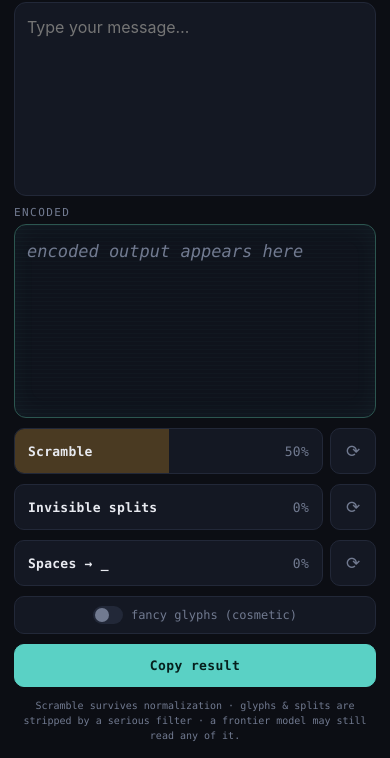
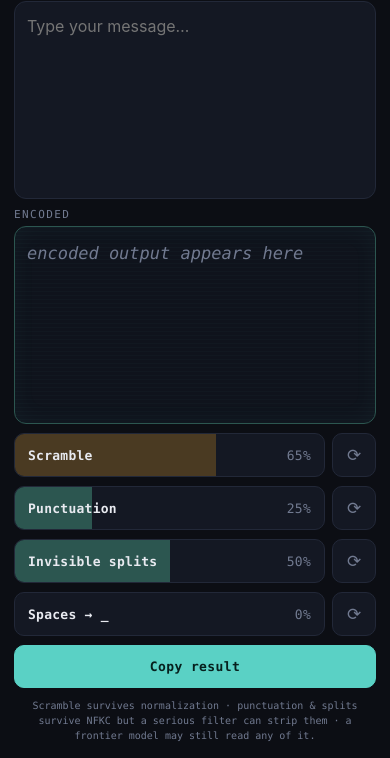
Before and after one commit to Benn25/glyph-encoder, a plain HTML site: page index.html in a window 390 px wide. Shown: the part 86-844 px from the top of the page. Drawn offline with Linux system fonts and the light colour scheme.

Commit message:
Add files via upload

```diff
--- a/index.html
+++ b/index.html
@@ -21,22 +21,22 @@
   body{background:var(--bg);color:var(--ink);font-family:var(--sans);
     display:flex;flex-direction:column;min-height:100dvh;
     padding:env(safe-area-inset-top) env(safe-area-inset-right) env(safe-area-inset-bottom) env(safe-area-inset-left)}
-  header{padding:14px 18px 2px}
+  header{padding:13px 18px 2px}
   .brand{display:flex;align-items:baseline;gap:10px;flex-wrap:wrap}
   .brand h1{font-size:21px;font-weight:800;letter-spacing:-.02em;margin:0}
   .brand h1 .b{color:var(--amber)}
   .brand .tag{font-family:var(--mono);font-size:10px;color:var(--muted);letter-spacing:.05em}
-  main{flex:1;display:flex;flex-direction:column;gap:10px;padding:8px 14px 14px;min-height:0}
+  main{flex:1;display:flex;flex-direction:column;gap:9px;padding:8px 14px 14px;min-height:0}
 
   .field{display:flex;flex-direction:column;gap:5px;flex:1;min-height:0}
   .label{font-family:var(--mono);font-size:11px;letter-spacing:.13em;text-transform:uppercase;
     color:var(--muted);display:flex;justify-content:space-between;align-items:center}
   textarea{flex:1;width:100%;resize:none;border-radius:12px;border:1px solid var(--line);
     background:var(--panel);color:var(--ink);font-family:var(--sans);
-    font-size:16px;line-height:1.5;padding:12px;outline:none;min-height:60px}
+    font-size:16px;line-height:1.5;padding:12px;outline:none;min-height:56px}
   textarea:focus{border-color:var(--amber)}
 
-  .out-wrap{position:relative;flex:1;min-height:88px}
+  .out-wrap{position:relative;flex:1;min-height:84px}
   #out{height:100%;width:100%;border-radius:12px;border:1px solid var(--teal-dim);
     background:repeating-linear-gradient(0deg,transparent 0,transparent 3px,rgba(90,209,197,.025) 3px,rgba(90,209,197,.025) 4px),var(--panel-2);
     color:var(--ink);font-family:var(--mono);font-size:17px;line-height:1.7;
@@ -44,36 +44,23 @@
     box-shadow:inset 0 0 24px rgba(90,209,197,.05)}
   #out:empty::before{content:"encoded output appears here";color:var(--muted);font-style:italic}
 
-  /* Blender-style slider: label + value inside the track, drag anywhere */
   .srow{display:flex;gap:7px;align-items:stretch}
-  .slider{flex:1;position:relative;height:46px;border-radius:10px;border:1px solid var(--line);
+  .slider{flex:1;position:relative;height:44px;border-radius:10px;border:1px solid var(--line);
     background:var(--panel);overflow:hidden;cursor:ew-resize;touch-action:none;user-select:none}
   .slider:focus{outline:none;border-color:var(--ink)}
-  .fill{position:absolute;left:0;top:0;bottom:0;width:50%;background:var(--amber-dim);transition:width .03s linear}
+  .fill{position:absolute;left:0;top:0;bottom:0;width:50%;background:var(--amber-dim)}
   .slider.teal .fill{background:var(--teal-dim)}
   .slabel{position:absolute;inset:0;display:flex;align-items:center;justify-content:space-between;
     padding:0 13px;font-family:var(--mono);font-size:13px;font-weight:700;letter-spacing:.02em;
     color:var(--ink);pointer-events:none}
   .slabel .sval{color:var(--muted);font-weight:400}
-  .slider:active .fill{transition:none}
-  .dice{width:46px;flex:none;border-radius:10px;border:1px solid var(--line);background:var(--panel);
+  .dice{width:44px;flex:none;border-radius:10px;border:1px solid var(--line);background:var(--panel);
     color:var(--muted);font-size:17px;cursor:pointer;transition:all .12s;display:flex;align-items:center;justify-content:center}
   .dice:active{transform:translateY(1px);color:var(--ink);border-color:var(--teal-dim)}
 
-  .row{display:flex;gap:7px;align-items:stretch}
-  .toggle{flex:1;display:flex;align-items:center;justify-content:center;gap:8px;
-    font-family:var(--mono);font-size:12px;color:var(--muted);cursor:pointer;user-select:none;
-    padding:9px 8px;border:1px solid var(--line);border-radius:10px;background:var(--panel)}
-  .sw{width:30px;height:18px;border-radius:9px;background:var(--line);position:relative;transition:background .15s;flex:none}
-  .sw::after{content:"";position:absolute;top:2px;left:2px;width:14px;height:14px;border-radius:50%;background:var(--muted);transition:all .15s}
-  .toggle[aria-pressed="true"] .sw{background:var(--teal-dim)}
-  .toggle[aria-pressed="true"] .sw::after{left:14px;background:var(--teal)}
-  .toggle[aria-pressed="true"]{color:var(--ink);border-color:var(--teal-dim)}
-  .cap{font-family:var(--mono);font-size:10px;color:var(--muted);padding:0 2px}
-
   .btn{font-family:var(--mono);font-size:13px;font-weight:700;letter-spacing:.03em;
     padding:13px 14px;border-radius:10px;border:1px solid var(--teal);background:var(--teal);color:#06201d;
-    cursor:pointer;transition:all .12s;display:flex;align-items:center;justify-content:center;gap:7px;flex:1}
+    cursor:pointer;transition:all .12s;display:flex;align-items:center;justify-content:center;gap:7px;width:100%}
   .btn:active{transform:translateY(1px)}
   .btn.copied{background:var(--amber);border-color:var(--amber);color:#1a1206}
   .hint{font-family:var(--mono);font-size:10px;color:var(--muted);text-align:center;line-height:1.5;padding:1px 4px}
@@ -97,13 +84,19 @@
 
   <div class="srow">
     <div class="slider" id="sl-str" role="slider" aria-label="Scramble" aria-valuemin="0" aria-valuemax="100" tabindex="0">
-      <div class="fill"></div><div class="slabel"><span>Scramble</span><span class="sval">50%</span></div>
+      <div class="fill"></div><div class="slabel"><span>Scramble</span><span class="sval">65%</span></div>
     </div>
     <button class="dice" id="rnd-str" aria-label="Randomize scramble">⟳</button>
   </div>
   <div class="srow">
+    <div class="slider teal" id="sl-pun" role="slider" aria-label="Punctuation" aria-valuemin="0" aria-valuemax="100" tabindex="0">
+      <div class="fill"></div><div class="slabel"><span>Punctuation</span><span class="sval">25%</span></div>
+    </div>
+    <button class="dice" id="rnd-pun" aria-label="Randomize punctuation">⟳</button>
+  </div>
+  <div class="srow">
     <div class="slider teal" id="sl-spl" role="slider" aria-label="Invisible splits" aria-valuemin="0" aria-valuemax="100" tabindex="0">
-      <div class="fill"></div><div class="slabel"><span>Invisible splits</span><span class="sval">0%</span></div>
+      <div class="fill"></div><div class="slabel"><span>Invisible splits</span><span class="sval">50%</span></div>
     </div>
     <button class="dice" id="rnd-spl" aria-label="Randomize invisible splits">⟳</button>
   </div>
@@ -114,40 +107,20 @@
     <button class="dice" id="rnd-usc" aria-label="Randomize spaces to underscore">⟳</button>
   </div>
 
-  <div class="row">
-    <button class="toggle" id="glyph" aria-pressed="false"><span class="sw"></span>fancy glyphs (cosmetic)</button>
-  </div>
-  <div class="row"><button class="btn" id="copy">Copy result</button></div>
-  <div class="hint">Scramble survives normalization · glyphs &amp; splits are stripped by a serious filter · a frontier model may still read any of it.</div>
+  <button class="btn" id="copy">Copy result</button>
+  <div class="hint">Scramble survives normalization · punctuation &amp; splits survive NFKC but a serious filter can strip them · a frontier model may still read any of it.</div>
 </main>
 
 <script>
-/* ---------- glyph engine ---------- */
-const MATH={bold:{up:0x1D400,lo:0x1D41A,holes:{}},italic:{up:0x1D434,lo:0x1D44E,holes:{h:'\u210E'}},
-  script:{up:0x1D49C,lo:0x1D4B6,holes:{B:'\u212C',E:'\u2130',F:'\u2131',H:'\u210B',I:'\u2110',L:'\u2112',M:'\u2133',R:'\u211B',e:'\u212F',g:'\u210A',o:'\u2134'}},
-  boldScript:{up:0x1D4D0,lo:0x1D4EA,holes:{}},
-  fraktur:{up:0x1D504,lo:0x1D51E,holes:{C:'\u212D',H:'\u210C',I:'\u2111',R:'\u211C',Z:'\u2128'}},
-  doubleStruck:{up:0x1D538,lo:0x1D552,holes:{C:'\u2102',H:'\u210D',N:'\u2115',P:'\u2119',Q:'\u211A',R:'\u211D',Z:'\u2124'}},
-  sans:{up:0x1D5A0,lo:0x1D5BA,holes:{}},sansBold:{up:0x1D5D4,lo:0x1D5EE,holes:{}},mono:{up:0x1D670,lo:0x1D68A,holes:{}}};
-function mathGlyph(ch,k){const s=MATH[k];if(s.holes[ch])return s.holes[ch];
-  const up=ch>='A'&&ch<='Z',lo=ch>='a'&&ch<='z';if(!up&&!lo)return null;
-  return String.fromCodePoint((up?s.up:s.lo)+ch.charCodeAt(0)-(up?65:97));}
-const HOMO={a:['а','ɑ'],c:['с','ϲ'],e:['е','ё'],g:['ɡ'],h:['һ'],i:['і','ı'],j:['ј'],k:['κ'],n:['ո'],
-  o:['о','ο'],p:['р','ρ'],s:['ѕ'],u:['υ','ս'],v:['ν','ѵ'],w:['ѡ','ԝ'],x:['х','χ'],y:['у','γ'],
-  A:['Α','А'],B:['Β','В'],C:['С','Ϲ'],E:['Ε','Е'],H:['Η','Н'],I:['Ι','І'],K:['Κ','К'],M:['Μ','М'],
-  N:['Ν'],O:['Ο','О'],P:['Ρ','Р'],T:['Τ','Т'],X:['Χ','Х'],Y:['Υ','У'],Z:['Ζ']};
-function fullwidth(ch){if(ch>='A'&&ch<='Z')return String.fromCodePoint(0xFF21+ch.charCodeAt(0)-65);
-  if(ch>='a'&&ch<='z')return String.fromCodePoint(0xFF41+ch.charCodeAt(0)-97);return null;}
-function glyphPool(ch){const out=[];for(const k in MATH){const g=mathGlyph(ch,k);if(g)out.push(g);}
-  (HOMO[ch]||[]).forEach(x=>out.push(x));const fw=fullwidth(ch);if(fw)out.push(fw);return out.length?out:null;}
-const PUNCT_VARIANT={'.':['\u3002','\uFF0E'],',':['\uFF0C'],'?':['\uFF1F'],'!':['\uFF01'],':':['\uFF1A'],';':['\uFF1B'],'(':['\uFF08'],')':['\uFF09'],'-':['\uFF0D']};
-const ZW=['\u200B','\u200C','\u200D'];
+/* ---------- engine ---------- */
+const ZW=['\u200B','\u200C','\u200D'];                 // zero-width space / non-joiner / joiner
+const SEPSET=['\u00B7','\u2027','\u30FB','-'];          // · ‧ ・ -  (survive NFKC, break tokens)
 
 function rngAt(seed,i){let t=(seed^(i*0x9E3779B1))>>>0;
   return function(){t|=0;t=(t+0x6D2B79F5)|0;let r=Math.imul(t^(t>>>15),1|t);
     r=(r+Math.imul(r^(r>>>7),61|r))^r;return((r^(r>>>14))>>>0)/4294967296;};}
 
-/* ---------- core (normalization-proof) ---------- */
+// pinned letters scale with length: <=6 -> 1/1, >6 -> 2 front, >8 -> 2 front + 2 back, then +1 every 2 letters
 function anchors(len){
   const up=len<=6?0:Math.floor((len-7)/2)+1;
   let front=1+Math.ceil(up/2),back=1+Math.floor(up/2);
@@ -179,16 +152,15 @@ function tokenize(text){const toks=[];let i=0;
   }return toks;}
 
 function encode(text,o){
-  const t=o.strength, splits=o.splits, uscL=o.usc, glyph=!!o.glyph;
-  const sStr=o.seedStr|0, sSpl=o.seedSpl|0, sUsc=o.seedUsc|0;
-  const scrambleP=t, maxDist=(t<0.5?1:2), intensity=0.7*t, sepP=0.15*t, dblP=0.06*t;
-  const SEPSET=['.','-'];
+  const t=o.strength, punct=o.punct, splits=o.splits, uscL=o.usc;
+  const sStr=o.seedStr|0, sPun=o.seedPunct|0, sSpl=o.seedSpl|0, sUsc=o.seedUsc|0;
+  const scrambleP=t, maxDist=(t<0.5?1:2), intensity=0.7*t, dblP=0.06*t;
+  const punctProb=0.6*punct;
   const toks=tokenize(text); let out='', spaceIdx=0;
   for(let ti=0;ti<toks.length;ti++){
     const tok=toks[ti];
     if(!tok.word){
       if(tok.s===' '){ out += (rngAt(sUsc,spaceIdx)()<uscL)?'_':' '; spaceIdx++; }
-      else if(glyph&&PUNCT_VARIANT[tok.s]){const v=PUNCT_VARIANT[tok.s];out+=v[Math.floor(rngAt(sStr,tok.start)()*v.length)];}
       else out += tok.s;
       continue;
     }
@@ -197,11 +169,9 @@ function encode(text,o){
     if(closed&&w.length>=4&&scrambleP>0&&wr()<scrambleP) w=scrambleWord(w,sStr^tok.start,maxDist,intensity);
     if(closed&&dblP>0&&wr()<dblP) w=doubleOne(w,sStr^(tok.start+7));
     for(let c=0;c<w.length;c++){
-      const ch=w[c], rs=rngAt(sStr,tok.start*131+c); let g=ch;
-      if(glyph){const pool=glyphPool(ch);if(pool)g=pool[Math.floor(rs()*pool.length)];}
-      out+=g;
+      out+=w[c];
       if(c<w.length-1){
-        if(sepP>0&&rs()<sepP) out+=SEPSET[Math.floor(rs()*SEPSET.length)];
+        if(punctProb>0){const rp=rngAt(sPun,tok.start*131+c); if(rp()<punctProb) out+=SEPSET[Math.floor(rp()*SEPSET.length)];}
         if(splits>0){const rz=rngAt(sSpl,tok.start*131+c);let nz=0;
           if(rz()<splits)nz++; if(rz()<splits)nz++;
           for(let q=0;q<nz;q++) out+=ZW[Math.floor(rz()*ZW.length)];}
@@ -219,7 +189,7 @@ function makeSlider(id, initial, onChange){
   function set(v,silent){val=Math.max(0,Math.min(1,v));
     fill.style.width=(val*100)+'%'; valEl.textContent=Math.round(val*100)+'%';
     el.setAttribute('aria-valuenow',Math.round(val*100)); if(!silent) onChange(val);}
-  function fromX(clientX){const r=el.getBoundingClientRect(); set((clientX-r.left)/r.width);}
+  function fromX(x){const r=el.getBoundingClientRect(); set((x-r.left)/r.width);}
   el.addEventListener('pointerdown',e=>{dragging=true;el.setPointerCapture(e.pointerId);fromX(e.clientX);e.preventDefault();});
   el.addEventListener('pointermove',e=>{if(dragging)fromX(e.clientX);});
   el.addEventListener('pointerup',()=>{dragging=false;});
@@ -233,24 +203,25 @@ function makeSlider(id, initial, onChange){
 
 /* ---------- wiring ---------- */
 const $in=document.getElementById('in'),$out=document.getElementById('out'),
-  $count=document.getElementById('incount'),$glyph=document.getElementById('glyph'),$copy=document.getElementById('copy');
+  $count=document.getElementById('incount'),$copy=document.getElementById('copy');
 const rnd=()=>(Math.random()*1e9)|0;
-let seedStr=rnd(), seedSpl=rnd(), seedUsc=rnd(), glyph=false;
+let seedStr=rnd(), seedPunct=rnd(), seedSpl=rnd(), seedUsc=rnd();
 
 function render(){
   $out.textContent=encode($in.value,{
-    strength:str.get(), splits:spl.get(), usc:usc.get(),
-    glyph, seedStr, seedSpl, seedUsc});
+    strength:str.get(), punct:pun.get(), splits:spl.get(), usc:usc.get(),
+    seedStr, seedPunct, seedSpl, seedUsc});
   $count.textContent=$in.value.length;
 }
-const str=makeSlider('sl-str',0.5,render);
-const spl=makeSlider('sl-spl',0,render);
-const usc=makeSlider('sl-usc',0,render);
+const str=makeSlider('sl-str',0.65,render);
+const pun=makeSlider('sl-pun',0.25,render);
+const spl=makeSlider('sl-spl',0.50,render);
+const usc=makeSlider('sl-usc',0.00,render);
 
 document.getElementById('rnd-str').addEventListener('click',()=>{seedStr=rnd();render();});
+document.getElementById('rnd-pun').addEventListener('click',()=>{seedPunct=rnd();render();});
 document.getElementById('rnd-spl').addEventListener('click',()=>{seedSpl=rnd();render();});
 document.getElementById('rnd-usc').addEventListener('click',()=>{seedUsc=rnd();render();});
-$glyph.addEventListener('click',()=>{glyph=!glyph;$glyph.setAttribute('aria-pressed',glyph);render();});
 $in.addEventListener('input',render);
 
 $copy.addEventListener('click',async()=>{const txt=$out.textContent;let ok=false;
```
